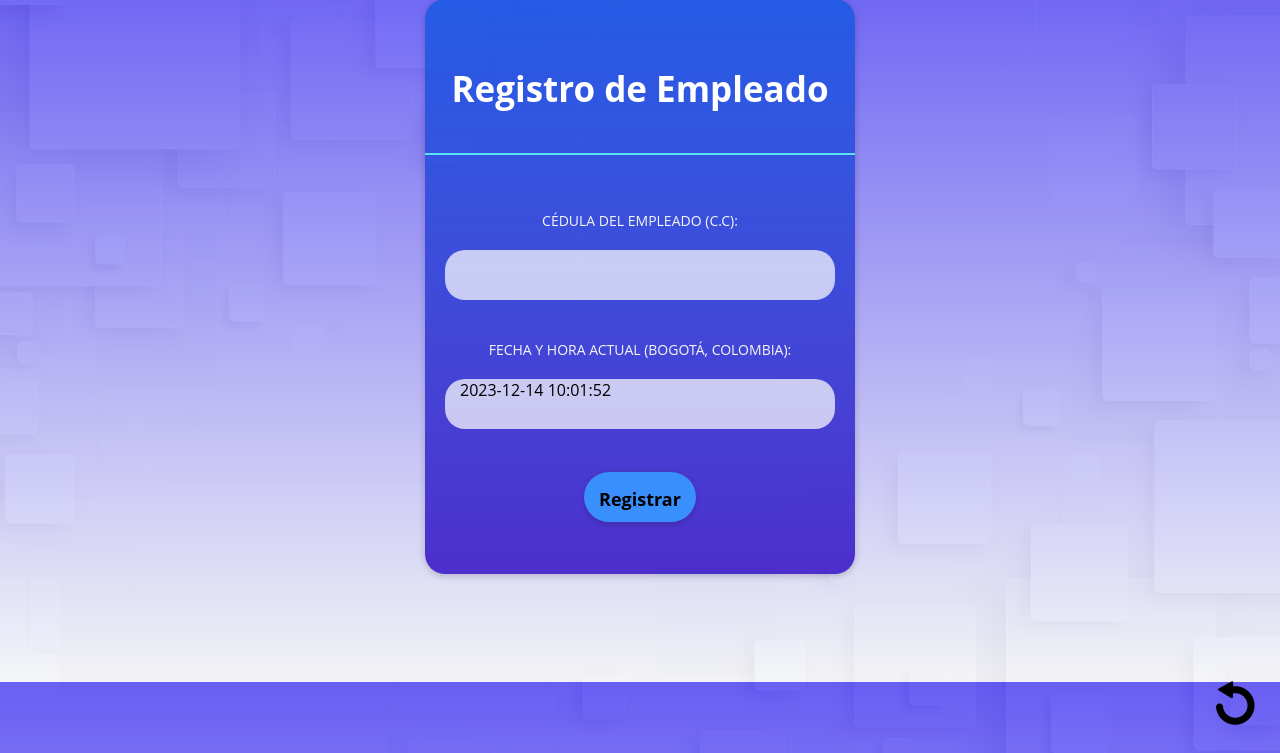
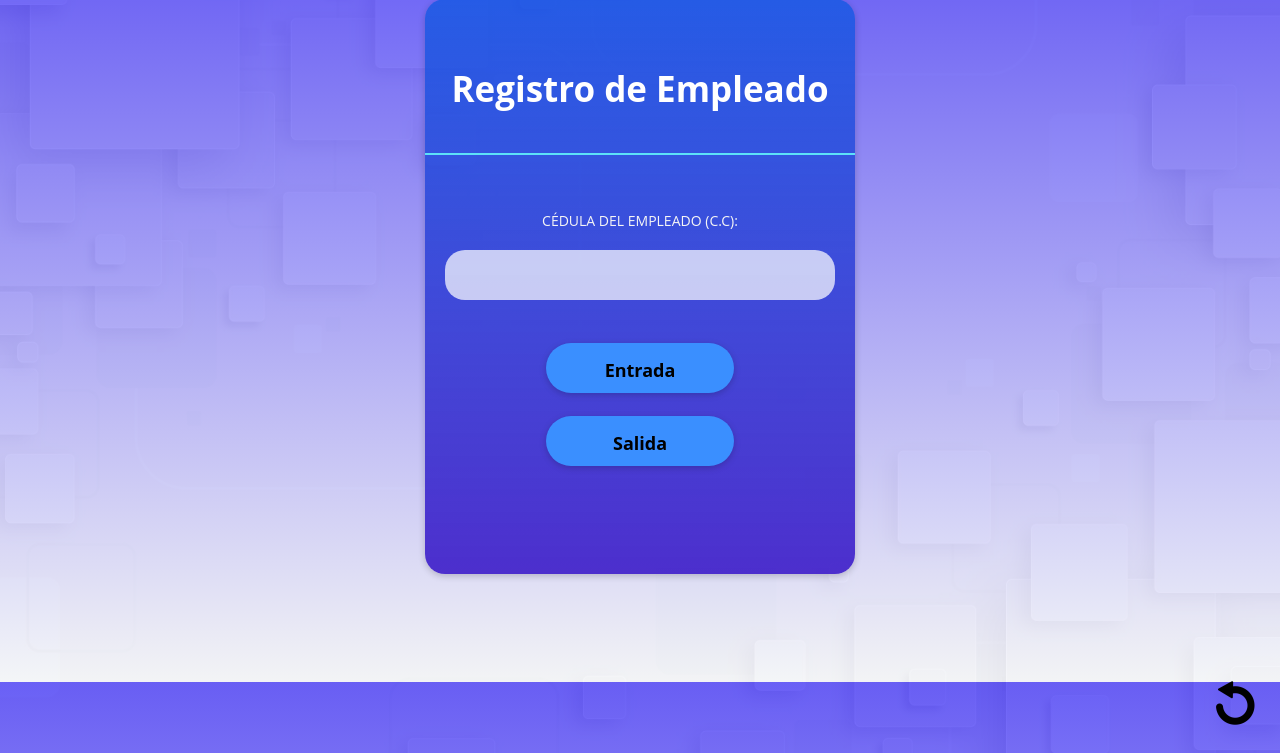
Before and after one commit to TheBryanSGS/PYTHON_2, a Django app: page /registro in a window 1280 px wide. Shown: the part 47-800 px from the top of the page. Run offline with Django 5.2, Linux system fonts and the light colour scheme.

Commit message:
Se realiza la integración del back con el front para validacion de credenciales de usuario y el registro de empleados

```diff
--- a/app/templates/registro.html
+++ b/app/templates/registro.html
@@ -17,17 +17,13 @@
             </div>
             <div ng-app ng-init="checked = false">
                 <form class="registro-form" action="" method="post" name="registro-form">
+                    {% csrf_token %}
                     <label for="cedula" class="registro-label">Cédula del Empleado (C.C):</label>
                     <input class="registro-input" type="text" name="cedula" placeholder="" required/>
 
-                    <label for="fecha-hora" class="registro-label">Fecha y Hora actual (Bogotá, Colombia):</label>
-                    <div class="registro-input">
-                        {% now "Y-m-d H:i:s" as current_datetime %}
-                        {{ current_datetime }}
-                    </div>
-
                     <div class="registro-btn-animate">
-                        <button type="submit" class="registro-btn">Registrar</button>
+                        <button type="submit" class="registro-btn" name="btn-entrada">Entrada</button>
+                        <button type="submit" class="registro-btn" name="btn-salida">Salida</button>
                     </div>
                 </form>
                 <div class="back-to-menu">
--- a/app/views.py
+++ b/app/views.py
@@ -2,13 +2,12 @@ from django.shortcuts import render, redirect
 from .pruebas import ConextionDB
 from django.contrib import messages
 
+conexion = ConextionDB()
 
 def index(request):
     return render(request, 'index.html')
 def opciones(request):
     return render(request, 'opciones.html')
-def registro (request):
-    return render(request, 'registro.html')
 def reporte (request):
     return render(request, 'reporte.html')
 
@@ -17,7 +16,6 @@ def login(request):
         username = request.POST.get('username')
         password = request.POST.get('password')
 
-        conexion = ConextionDB()
         resultado = conexion.iniciar_Sesion(username, password)
 
         if resultado == "Acceso exitoso":
@@ -26,3 +24,18 @@ def login(request):
             messages.error(request, resultado)
 
     return render(request, 'login.html')
+
+def registro(request):
+    if request.method == 'POST':
+        cedula = request.POST.get('cedula')
+
+        if 'btn-entrada' in request.POST:
+            validar_ingreso = conexion.empleado_Ingresa(cedula)
+        elif 'btn-salida' in request.POST:
+            validar_ingreso = conexion.empleado_Sale(cedula)
+        else:
+            return redirect('registro')
+
+        print(validar_ingreso)
+
+    return render(request, 'registro.html')
```
Also changed, not shown: app/pruebas.py (+9 -6 lines).
